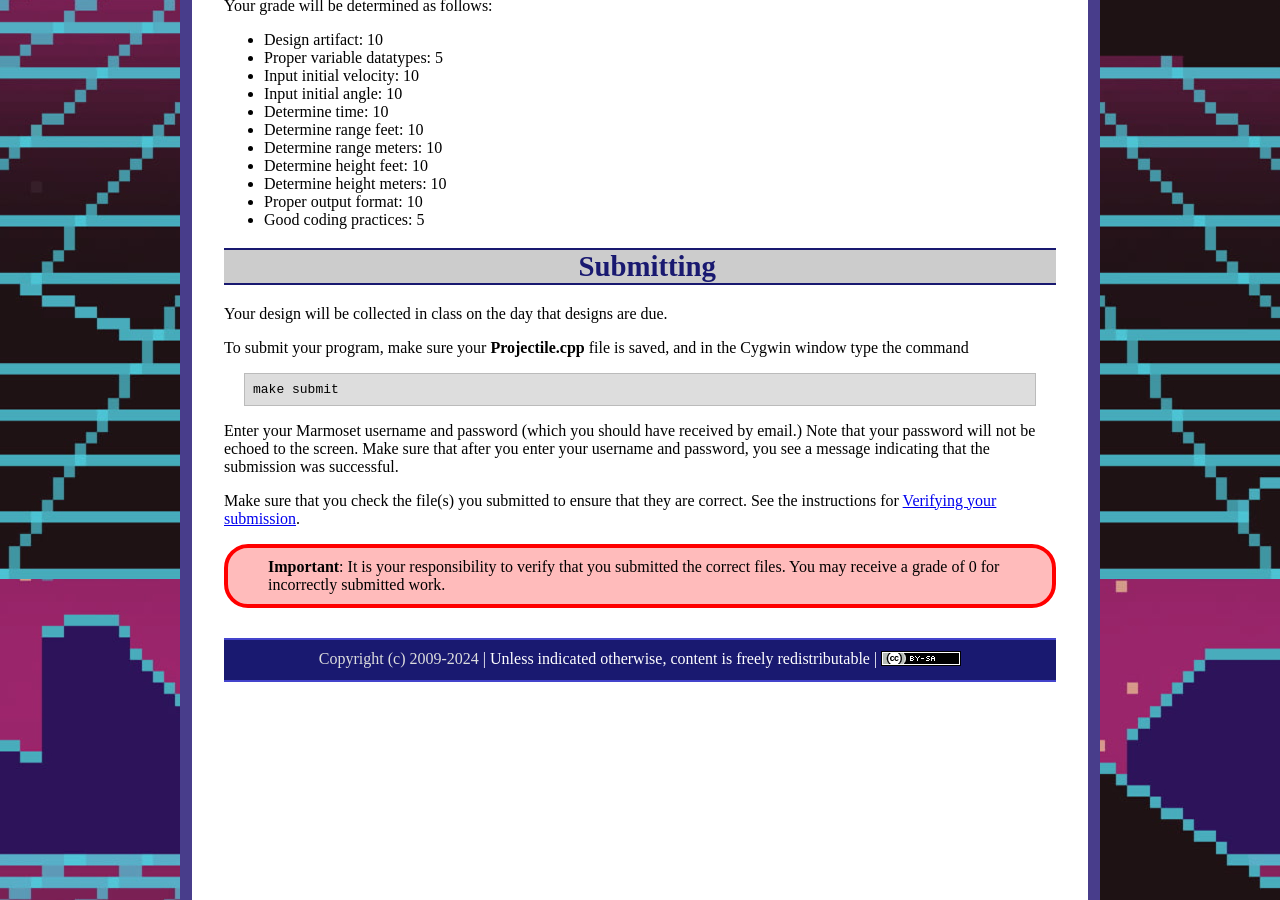
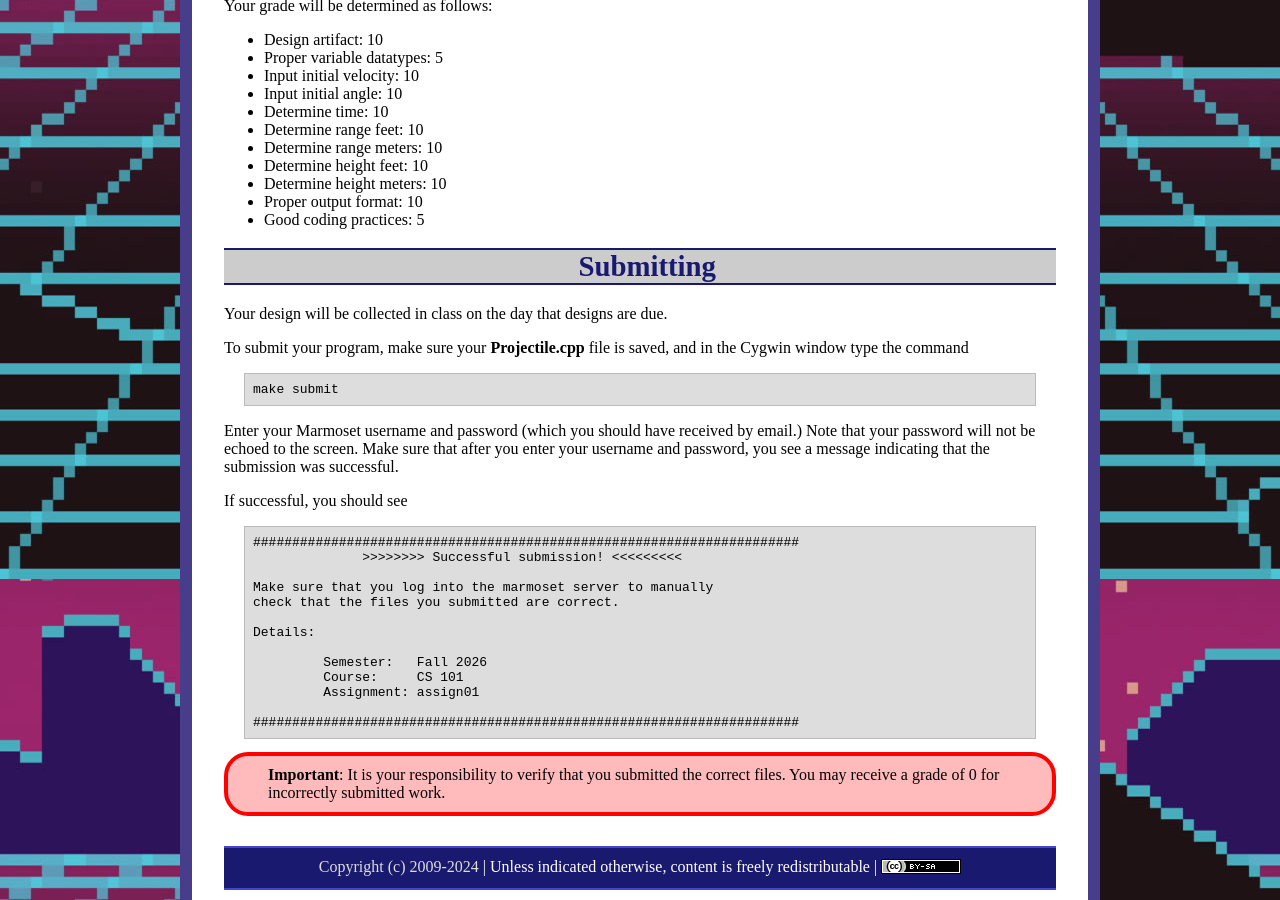
Before and after one commit to ycpcs/cs101-fall2026, a Jekyll site: the page built from assign/assign01.md, in a window 1280 px wide and 900 px high, scrolled down 3021 px. Built offline with Jekyll 4.4.1, drawn with Linux system fonts in a browser that asks for light colours.

Commit message:
Update assign01.md

```diff
--- a/assign/assign01.md
+++ b/assign/assign01.md
@@ -145,7 +145,24 @@ To submit your program, make sure your **Projectile.cpp** file is saved, and in
 
 Enter your Marmoset username and password (which you should have received by email.) Note that your password will not be echoed to the screen. Make sure that after you enter your username and password, you see a message indicating that the submission was successful.
 
-Make sure that you check the file(s) you submitted to ensure that they are correct.  See the instructions for [Verifying your submission](../submitting.html#verifying-your-submission).
+If successful, you should see
+
+<pre>
+######################################################################
+              >>>>>>>> Successful submission! <<<<<<<<<
+
+Make sure that you log into the marmoset server to manually
+check that the files you submitted are correct.
+
+Details:
+
+         Semester:   Fall 2026
+         Course:     CS 101
+         Assignment: assign01
+
+######################################################################
+</pre>
+
 
 <div class="callout">
 <b>Important</b>: It is your responsibility to verify that you submitted the correct files.  You may receive a grade of 0 for incorrectly submitted work.
```
